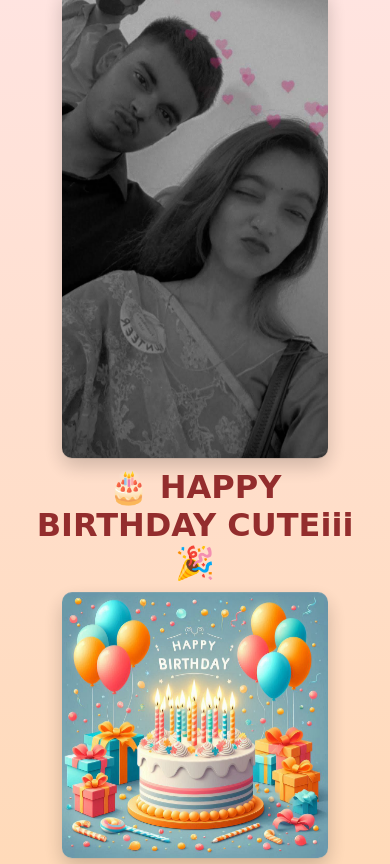
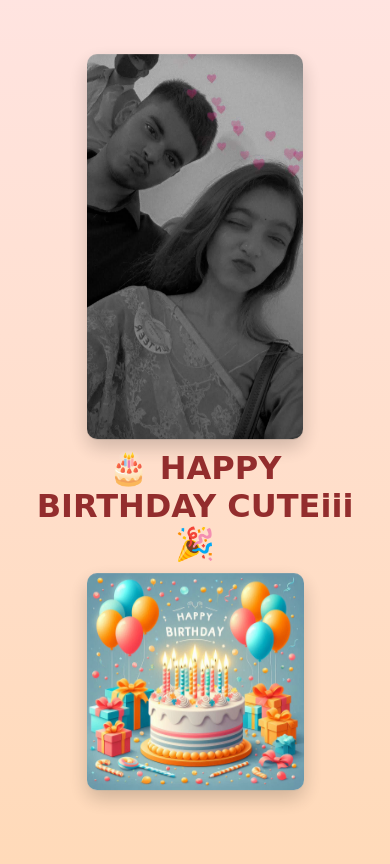
Before and after one commit to BagarBilla/BirthDay, a plain HTML site: page index.html in a window 390 px wide. Both pictures are taken after a click on the button "CLICK HERE". Drawn offline with Linux system fonts and the light colour scheme; a web font is replaced by a local one.

Commit message:
Update style.css

```diff
--- a/style.css
+++ b/style.css
@@ -150,6 +150,6 @@ button:hover {
     }
 
     .celebration img {
-        max-width: 76%;
+        max-width: 62%;
     }
 }
```
